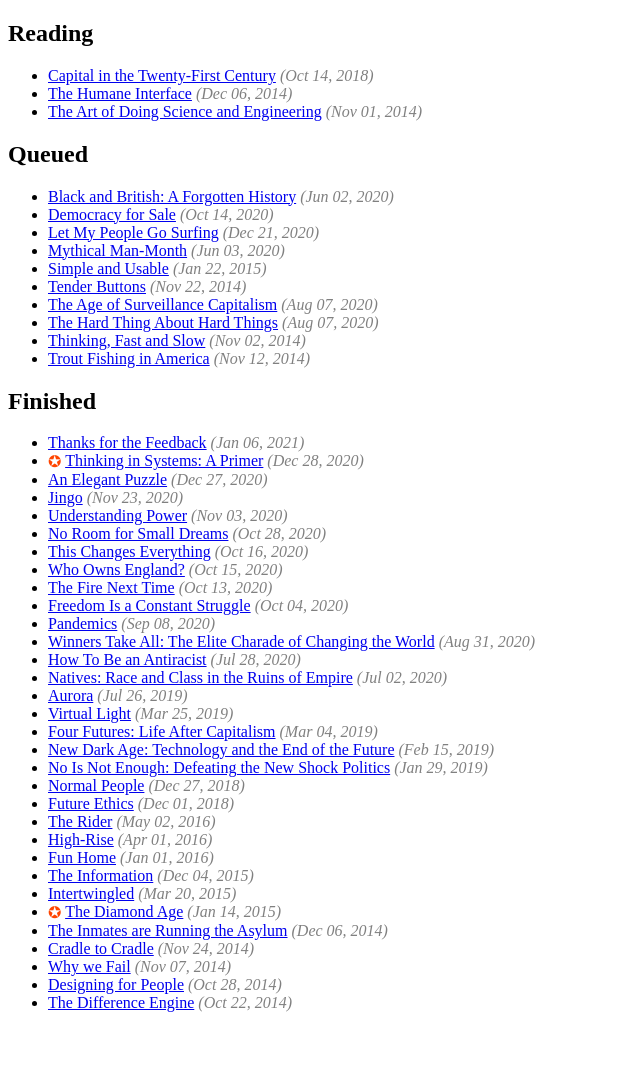
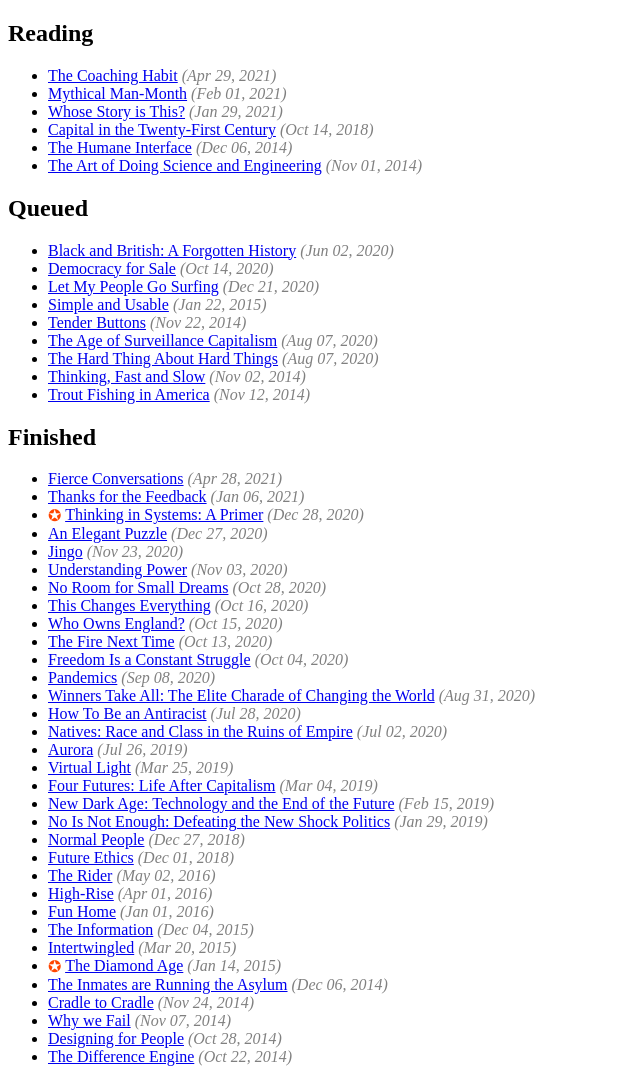
Before and after one commit to aron/books.aroncarroll.com, a Jekyll site: the page built from index.html, in a window 1280 px wide. Shown: the whole page, without its empty margins (0-640 px from the left). Built offline with Jekyll 4.4.1, drawn with Linux system fonts in a browser that asks for light colours; before the commit the page ends 1028 px from its top, so only the background shows below that.

Commit message:
Update books with latest reading state

```diff
--- a/_data/books.yml
+++ b/_data/books.yml
@@ -1,4 +1,34 @@
 items:
+- title: "Whose Story is This?"
+  subtitle: "Old Conflicts, New Chapters"
+  authors:
+  - "Rebecca Solnit"
+  url: https://www.goodreads.com/book/isbn/1642590185
+  isbn: 1642590185
+  type: kindle
+  state: started
+  queued_at: 2021-01-29
+  started_at: 2021-01-29
+- title: "The Coaching Habit"
+  subtitle: "Say Less, Ask More & Change the Way You Lead Forever"
+  authors:
+  - "Michael Bungay Stanier"
+  url: https://www.goodreads.com/book/isbn/0978440749
+  isbn: 0978440749
+  type: kindle
+  state: started
+  queued_at: 2021-04-28
+  started_at: 2021-04-29
+- title: "Fierce Conversations"
+  subtitle: "Achieving Success at Work and in Life One Conversation at a Time"
+  authors:
+  - "Susan Scott"
+  url: https://www.goodreads.com/book/isbn/0349417369
+  isbn: 0349417369
+  type: kindle
+  state: finished
+  queued_at: 2021-01-29
+  finished_at: 2021-04-28
 - title: "Let My People Go Surfing"
   subtitle: "The Education of a Reluctant Businessman"
   authors:
@@ -129,8 +159,9 @@ items:
   url: https://www.goodreads.com/search?query=9780201835953
   isbn: 9780201835953
   type: kindle
-  state: queued
+  state: started
   queued_at: 2020-06-03
+  started_at: 2021-02-01
 - title: "Who Owns England?"
   authors:
   - "Guy Shrubsole"
```
